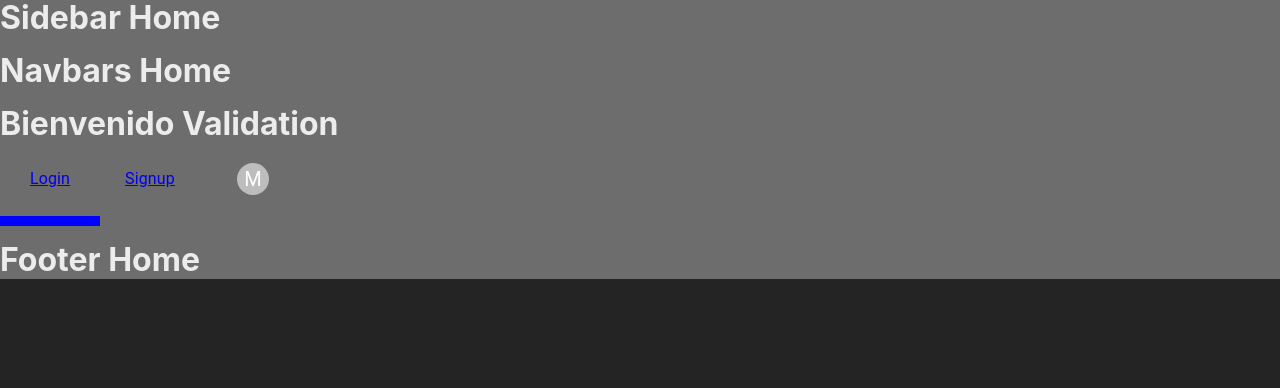
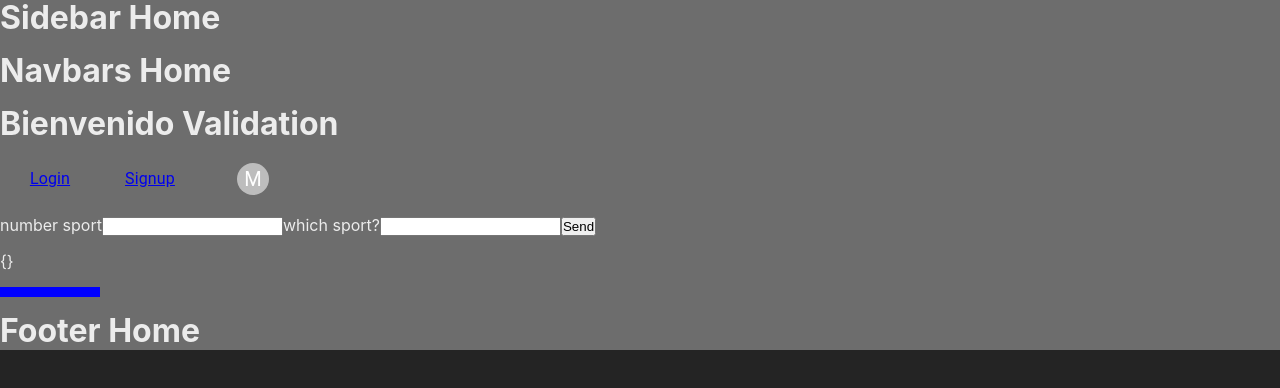
Before and after one commit to Diossmer/betfrontend, a React (Vite) app: page / in a window 1280 px wide. Shown: the top 388 px of the page. Built offline with nearby package versions, Linux system fonts and the light colour scheme.

Commit message:
Bet Silk

```diff
--- /dev/null
+++ b/src/components/form/FormExercise.jsx
@@ -0,0 +1,25 @@
+let sport = {
+  deporteId: 0,
+  nombreDeporte: "",
+};
+
+function FormExercise({ onclick }) {
+  function handleClick(e) {
+    e.preventDefault();
+    console.log(e);
+    onclick(sport);
+  }
+
+  return (
+    <>
+      <form onClick={handleClick}>
+        <label htmlFor="">number sport</label>
+        <input type="text" name={sport.deporteId} />
+        <label htmlFor="">which sport?</label>
+        <input type="text" name={sport.nombreDeporte} />
+        <input type="submit" value="Send" />
+      </form>
+    </>
+  );
+}
+export { FormExercise };
--- a/src/pages/Home.jsx
+++ b/src/pages/Home.jsx
@@ -4,20 +4,30 @@ import Headers from "../templates/headers/Home";
 import Navbars from "../templates/navbars/Home";
 import Footers from "../templates/footers/Home";
 //components
+import { FormExercise } from "../components/form/FormExercise";
 //hook
-//import { useEffect, useState } from "react";
+import { useEffect, useState } from "react";
 //import { UseHook } from "../hook/UseHook";
 //API
-//import { show, get, post } from "../api/Query";
+//import { post } from "../api/Query";
 //import { URL } from "../api/Control";
 //css
 import "../../public/assets/pages/Home.css";
 
 export default function Home() {
+  const [param, setData] = useState({});
+  useEffect(() => {
+    //post(URL.create.sport);
+    return () => {
+      //limpiando setData();
+    };
+  }, []);
   return (
     <div className="container">
       <Sidebar />
       <Navbars />
+      <FormExercise onclick={setData} />
+      {JSON.stringify(param)}
       <Headers />
       <Footers />
     </div>
```
Also changed, not shown: src/api/Control.jsx (+4 -4 lines), src/components/form/index.jsx (deleted).
